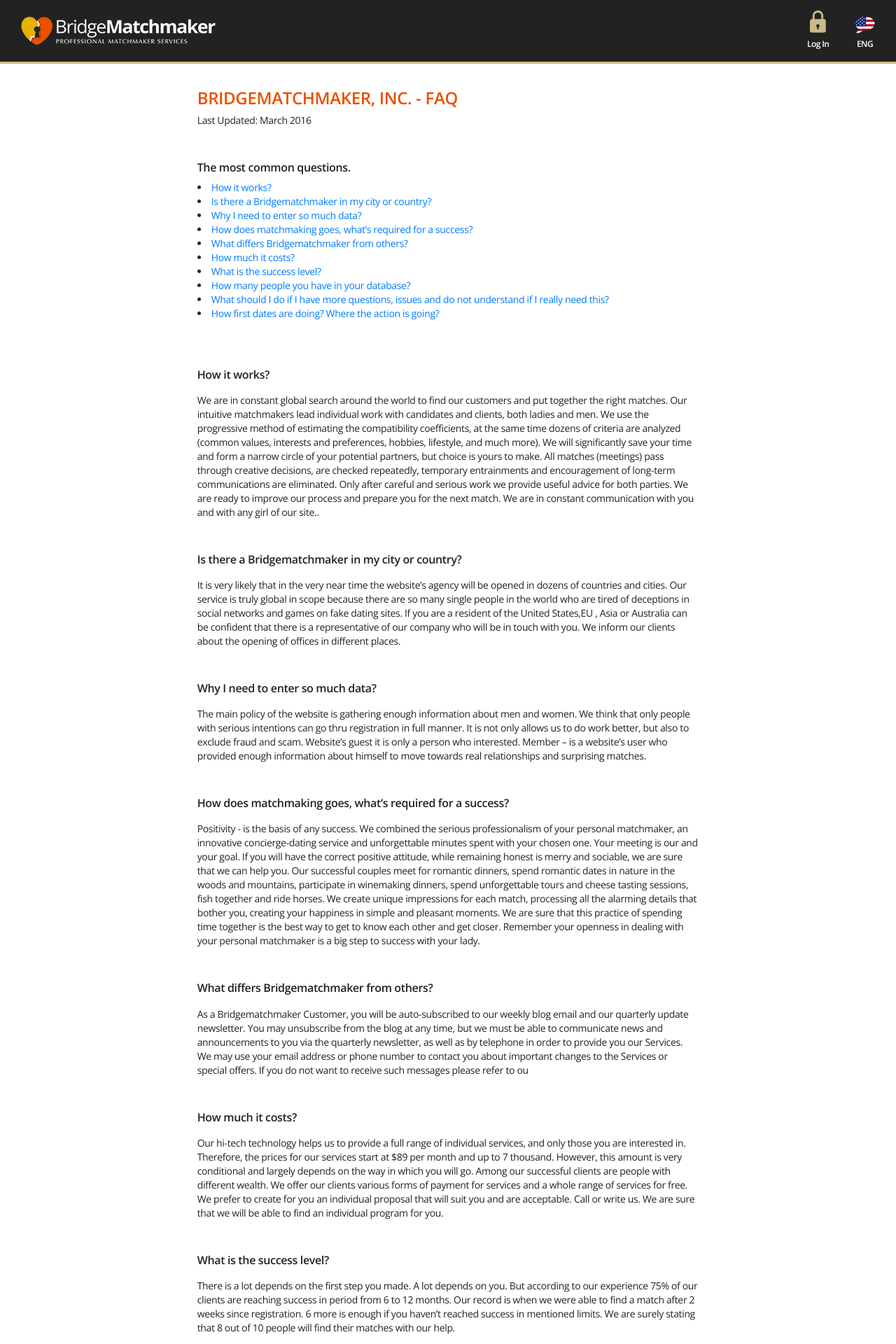
After one commit to bridgematchmaker/match, a PHP site: page /faq.php in a window 1280 px wide. The commit adds this page. Shown: the top 1920 px of the page at 70% size. Run offline with PHP 8.4, Linux system fonts and the light colour scheme.

Commit message:
27.09.18 Добавил страницы 'FAQ' & 'How it works'

```diff
--- a/admin/email_log.php
+++ b/admin/email_log.php
@@ -83,7 +83,7 @@ include "menu.php";
 		<img src="./img/next.png" class="next"/>
 		<img src="./img/last.png" class="last"/>
 		<select class="pagesize">
-			<option selected="selected"  value="10">50</option>
+			<option selected="selected"  value="50">50</option>
 			<option value="100">100</option>
 			<option value="200">200</option>
 		</select>
--- /dev/null
+++ b/faq.php
@@ -0,0 +1,140 @@
+<!DOCTYPE html>
+<html lang="en">
+
+<head>
+	<meta charset="utf-8">
+	<meta http-equiv="X-UA-Compatible" content="IE=edge">
+	<meta name="viewport" content="width=device-width, initial-scale=1"/>
+	<meta name="description" content="Something There">
+	<meta name="author" content="">
+	<title>BridgeMatchmaker - FAQ</title>
+
+	<link href="https://fonts.googleapis.com/css?family=Open+Sans:400,600" rel="stylesheet">
+	<!-- Main Style -->
+
+	<!--Style Content Page-->
+
+	<!-- Bootstrap -->
+	<link href="assets/css/bootstrap.min.css" rel="stylesheet" type="text/css">
+	<!-- Font Awesome -->
+	<link href="assets/css/font-awesome.min.css" rel="stylesheet" type="text/css">
+	<!-- Owl Carousel -->
+	<link href="assets/css/owl.carousel.min.css" rel="stylesheet" type="text/css">
+
+	<link href="assets/css/style-main.css" rel="stylesheet" type="text/css">
+	<!-- Favicon -->
+	<link rel="icon" href="" type="image/png"/>
+
+</head>
+
+<body class="page">
+<?
+require "./header.php";
+?>
+
+<section class="section-main-content text-spacing-25">
+	<div class="container">
+		<div class="row justify-content-center">
+			<div class="col-lg-9 col-xl-7">
+<!-- CONTENT (start)-->
+				<h3 class="text-accent">
+					Bridgematchmaker, Inc. - FAQ
+				</h3>
+				<p>
+					Last Updated: March 2016
+				</p>
+				<h5 class="mt-5">
+					The most common questions.
+				</h5>
+				<li><a href="#yak1" title="How it works?">How it works?</a>
+				</li>
+				<li><a href="#yak2" title="Is there a Bridgematchmaker in my city or country?">Is there a Bridgematchmaker in my city or country?</a>
+				</li>
+				<li><a href="#yak3" title="Why I need to enter so much data?">Why I need to enter so much data?</a>
+				</li>
+				<li><a href="#yak4" title="How does matchmaking goes, what’s required for a success?">How does matchmaking goes, what’s required for a success?</a>
+				</li>
+				<li><a href="#yak5" title="What differs Bridgematchmaker from others?">What differs Bridgematchmaker from others?</a>
+				</li>
+				<li><a href="#yak6" title="How much it costs?">How much it costs?</a>
+				</li>
+				<li><a href="#yak7" title="What is the success level?">What is the success level?</a>
+				</li>
+				<li><a href="#yak8" title="How many people you have in your database?">How many people you have in your database?</a>
+				</li>
+				<li><a href="#yak9" title="What should I do if I have more questions, issues and do not understand if I really need this?">What should I do if I have more questions, issues and do not understand if I really need this?</a>
+				</li>
+				<li><a href="#yak10" title="How first dates are doing? Where the action is going?">How first dates are doing? Where the action is going?</a>
+				</li>
+
+				<p><a name="#top11"></a></p>
+				<h5 class="mt-5">
+				<div id="yak1"></div>
+					How it works?
+				</h5>
+				<p>We are in constant global search around the world to find our customers and put together the right matches. Our intuitive matchmakers lead individual work with candidates and clients, both ladies and men. We use the progressive method of estimating the compatibility coefficients, at the same time dozens of criteria are analyzed (common values, interests and preferences, hobbies, lifestyle, and much more). We will significantly save your time and form a narrow circle of your potential partners, but choice is yours to make. All matches (meetings) pass through creative decisions, are checked repeatedly, temporary entrainments and encouragement of long-term communications are eliminated. Only after careful and serious work we provide useful advice for both parties. We are ready to improve our process and prepare you for the next match. We are in constant communication with you and with any girl of our site..</p>
+				<h5 class="mt-5">
+				<div id="yak2"></div>
+					Is there a Bridgematchmaker in my city or country?
+				</h5>
+				<p> It is very likely that in the very near time the website’s agency will be opened in dozens of countries and cities. Our service is truly global in scope because there are so many single people in the world who are tired of deceptions in social networks and games on fake dating sites. If you are a resident of the United States,EU , Asia or Australia can be confident that there is a representative of our company who will be in touch with you. We inform our clients about the opening of offices in different places.</p>
+				<h5 class="mt-5">
+				<div id="yak3"></div>
+					Why I need to enter so much data?
+				</h5>
+				<p>The main policy of the website is gathering enough information about men and women. We think that only people with serious intentions can go thru registration in full manner. It is not only allows us to do work better, but also to exclude fraud and scam. Website’s guest it is only a person who interested. Member – is a website’s user who provided enough information about himself to move towards real relationships and surprising matches.</p>
+				<h5 class="mt-5">
+				<div id="yak4"></div>
+					How does matchmaking goes, what’s required for a success?
+				</h5>
+				<p>Positivity - is the basis of any success. We combined the serious professionalism of your personal matchmaker, an innovative concierge-dating service and unforgettable minutes spent with your chosen one. Your meeting is our and your goal. If you will have the correct positive attitude, while remaining honest is merry and sociable, we are sure that we can help you. Our successful couples meet for romantic dinners, spend romantic dates in nature in the woods and mountains, participate in winemaking dinners, spend unforgettable tours and cheese tasting sessions, fish together and ride horses. We create unique impressions for each match, processing all the alarming details that bother you, creating your happiness in simple and pleasant moments. We are sure that this practice of spending time together is the best way to get to know each other and get closer. Remember your openness in dealing with your personal matchmaker is a big step to success with your lady.</p>
+				<h5 class="mt-5">
+				<div id="yak5"></div>
+					What differs Bridgematchmaker from others?
+				</h5>
+				<p> As a Bridgematchmaker Customer, you will be auto-subscribed to our weekly blog email and our quarterly update newsletter. You may unsubscribe from the blog at any time, but we must be able to communicate news and announcements to you via the quarterly newsletter, as well as by telephone in order to provide you our Services. We may use your email address or phone number to contact you about important changes to the Services or special offers. If you do not want to receive such messages please refer to ou</p>
+				<h5 class="mt-5">
+				<div id="yak6"></div>
+					How much it costs?
+				</h5>
+				<p>Our hi-tech technology helps us to provide a full range of individual services, and only those you are interested in. Therefore, the prices for our services start at $89 per month and up to 7 thousand. However, this amount is very conditional and largely depends on the way in which you will go. Among our successful clients are people with different wealth. We offer our clients various forms of payment for services and a whole range of services for free. We prefer to create for you an individual proposal that will suit you and are acceptable. Call or write us. We are sure that we will be able to find an individual program for you.</p>
+				<h5 class="mt-5">
+				<div id="yak7"></div>
+					What is the success level?
+				</h5>
+				<p> There is a lot depends on the first step you made. A lot depends on you. But according to our experience 75% of our clients are reaching success in period from 6 to 12 months. Our record is when we were able to find a match after 2 weeks since registration. 6 more is enough if you haven’t reached success in mentioned limits. We are surely stating that 8 out of 10 people will find their matches with our help.</p>
+				<h5 class="mt-5">
+				<div id="yak8"></div>
+					How many people you have in your database?
+				</h5>
+				<p>Our base has several criteria for activity. Some questionnaires of the tests of active search take a pause while others, on the contrary, receive the first experience, and want to move further. In all, it is almost 40,000 people and grows every day! Thanks to our team, we can find additional candidates for the match, among those who do not know about us yet. Your new search criteria automatically launch this search. For example, if you already know that you want to find someone who plays the guitar and you indicated this in the questionnaire, the search for such a person begins immediately. So, for our customers, our database is just the beginning!</p>
+				<h5 class="mt-5">
+				<div id="yak9"></div>
+					What should I do if I have more questions, issues and do not understand if I really need this?
+				</h5>
+				<p>Write us. Write a lot and often, being in constant contact with representatives of our site you not only get qualified help, but I can fully be ready for a new relationship. Almost 70% of successful couples start with the processing of our huge customer information which is not even included in our questionnaires. At the same time, our employees are living people and you should respect their personal and working hours. We ask you to keep a consistency in your statements and respect the very difficult work that the matchmaker leads. If you do not get an answer to your questions, take the trouble to re-write the matchmaker. Sometimes, some tasks take much longer than required. If your interest in finding a relationship is serious, you should not allow rush. Employees very carefully approach information and therefore take time to analyze and process it. But at the same time we assure you that we are a very good place for this in any case.</p>
+				<h5 class="mt-5">
+				<div id="yak10"></div>
+					How first dates are doing? Where the action is going?
+				</h5>
+				<p>We take all responsibility to arrange a first date in full manner. Our representative will be on such dates if needed. Our representatives are ready to work only in EU cities. We are providing a full range of services for people who arrived and cooperating with other companies to provide your more services.You definitely will be satisfied if your date will be a mutual desire.</p>
+				<p class="mt-5">
+					© Copyright 2016 Bridgematchmaker, Inc.
+				</p>
+<!-- CONTENT (end)-->
+			</div>
+		</div>
+	</div>
+</section>
+
+<? require "footer.php";?>
+
+<!-- Site Scripts (start)-->
+<script src="assets/js/core.min.js"></script>
+<script src="assets/js/custom.js"></script>
+
+<!-- Site Scripts (end)-->
+
+</body>
+
+</html>
--- a/footer.php
+++ b/footer.php
@@ -28,12 +28,12 @@
 								</a>
 							</li>
 							<li>
-								<a href="#">
+								<a href="./how_it_works.php">
 									How it Works
 								</a>
 							</li>
 							<li>
-								<a href="#">
+								<a href="./faq.php">
 									FAQ
 								</a>
 							</li>
@@ -77,7 +77,7 @@
 								</a>
 							</li>
 							<li>
-								<a href="#">
+								<a href="./contact_us.php">
 									Contact Us
 								</a>
 							</li>
--- a/member/footer.php
+++ b/member/footer.php
@@ -28,12 +28,12 @@
 								</a>
 							</li>
 							<li>
-								<a href="#">
+								<a href="../how_it_works.php">
 									How it Works
 								</a>
 							</li>
 							<li>
-								<a href="#">
+								<a href="../faq.php">
 									FAQ
 								</a>
 							</li>
--- a/member/menu.php
+++ b/member/menu.php
@@ -81,7 +81,7 @@
                             <li class="menu-item"><a href="./temp_msg.php">Success Stories</a></li>
                             <li class="menu-item"><a href="./temp_msg.php">Beauty Contents</a></li>
                             <li class="menu-item"><a href="./temp_msg.php">Dating Tips</a></li>
-                            <li class="menu-item"><a href="./temp_msg.php">Help & FAQ</a></li>
+                            <li class="menu-item"><a href="../faq.php">Help & FAQ</a></li>
                         </ul>
                     </div>
                 </div>
```
Also changed, not shown: how_it_works.php (added, +88 -0 lines).
